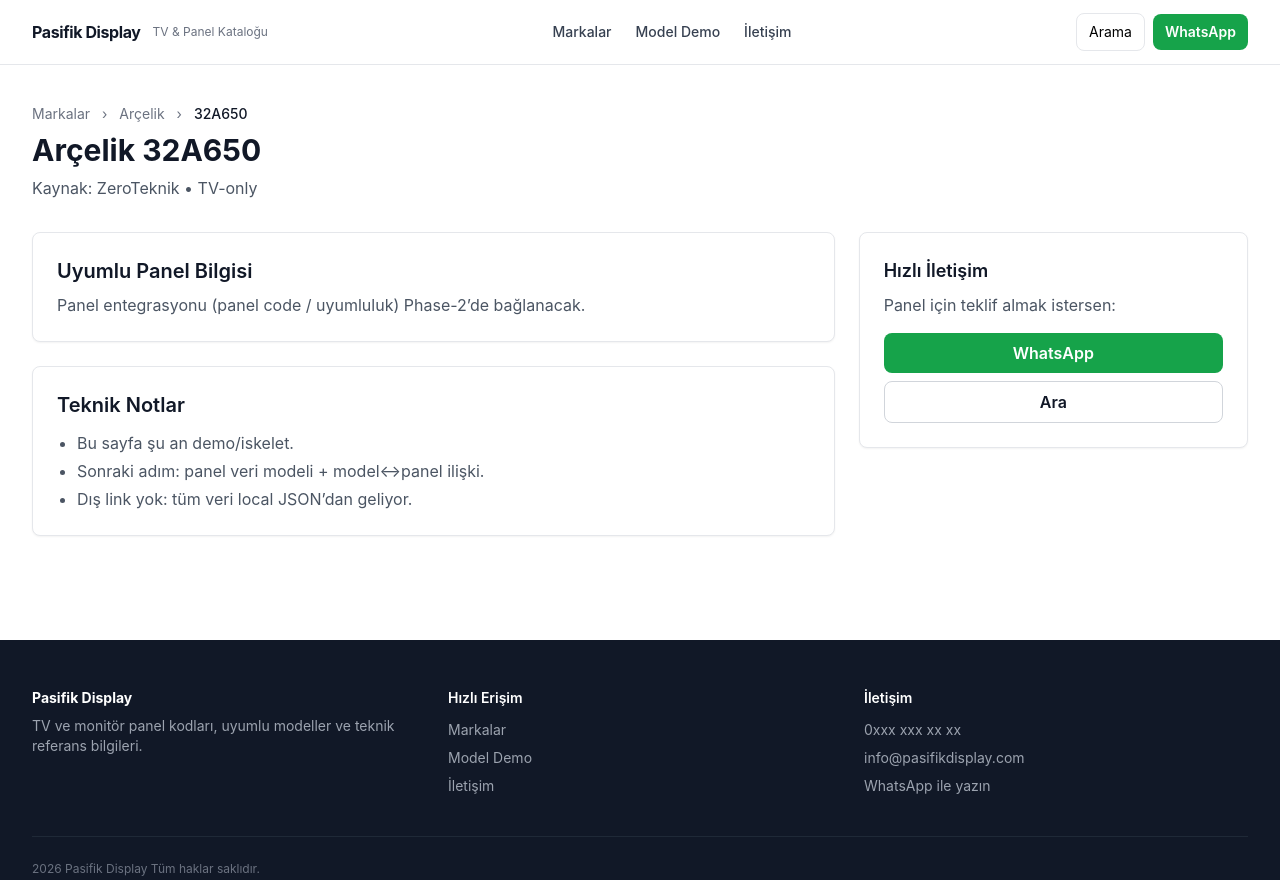
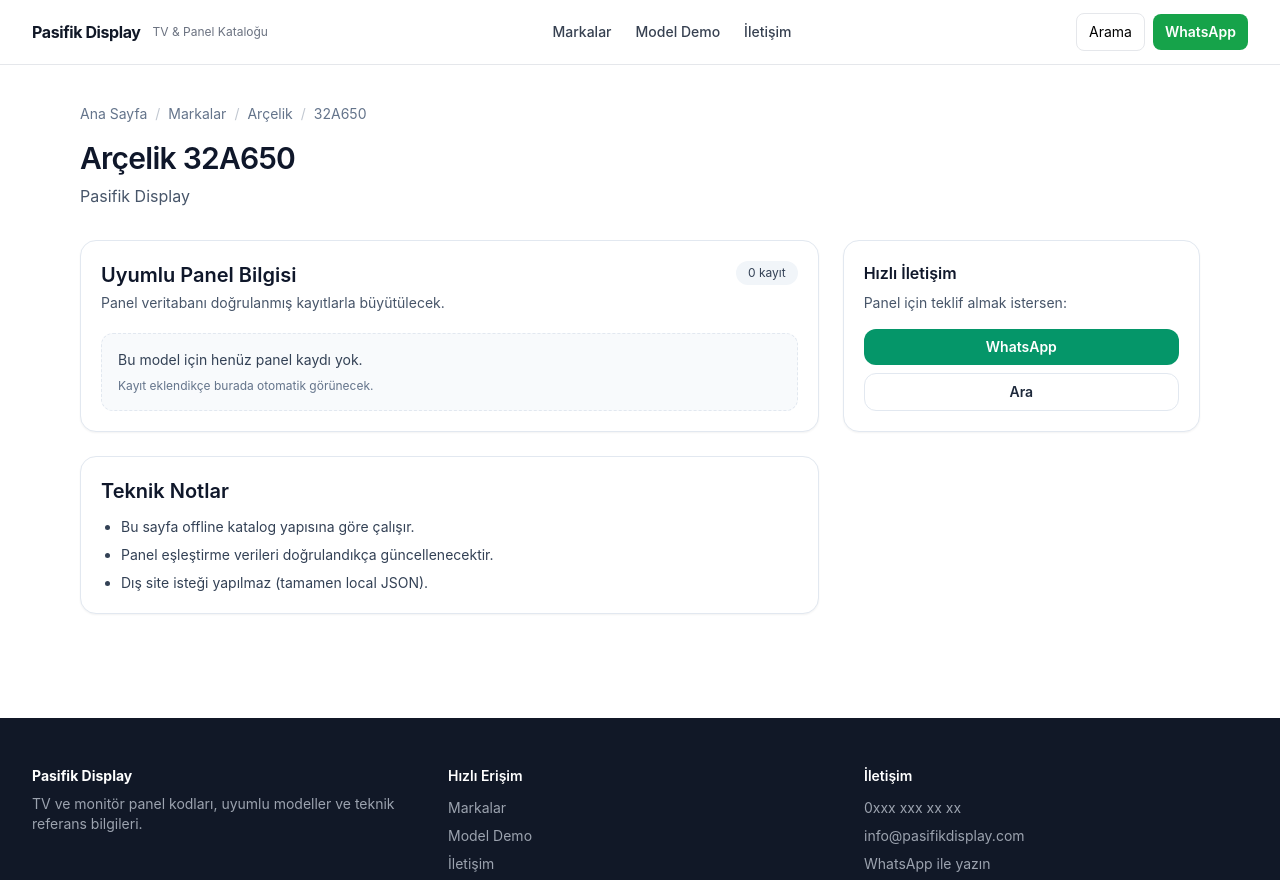
Before and after one commit to ataeyvaz/pasifik-display, an Astro site: page /markalar/arcelik/arcelik-32a650 in a window 1280 px wide. Shown: the top 880 px of the page. Built offline with nearby package versions, Linux system fonts and the light colour scheme; Astro itself is replaced by a stand-in of ours.

Commit message:
fix(routes): static paths + dev-safe sampling; remove vendor labels

```diff
--- a/src/lib/data.ts
+++ b/src/lib/data.ts
@@ -1,14 +1,19 @@
 // src/lib/data.ts
+
 import brandsRaw from "../../data/normalized/brands.json";
 import modelsByBrandRaw from "../../data/normalized/models-by-brand.json";
-import modelPanelMapRaw from "../../data/normalized/model-panel-map.json"; // yoksa dosyayı oluştur (boş {})
+import modelPanelMapRaw from "../../data/normalized/model-panel-map.json";
 
 import type { Brand, ModelsByBrand, ModelSummary, ModelPanelMap, PanelRef } from "../types/catalog";
 
-// Astro/Vite JSON importları genelde already-typed değil; burada cast ediyoruz.
-export const brands = brandsRaw as Brand[];
-export const modelsByBrand = modelsByBrandRaw as ModelsByBrand;
-export const modelPanelMap = modelPanelMapRaw as ModelPanelMap;
+export const brands = brandsRaw as unknown as Brand[];
+export const modelsByBrand = modelsByBrandRaw as unknown as ModelsByBrand;
+export const modelPanelMap = modelPanelMapRaw as unknown as ModelPanelMap;
+
+/** ✅ Dynamic routes için brand listesi */
+export function getAllBrands(): Brand[] {
+  return brands;
+}
 
 export function getBrandBySlug(brandSlug: string): Brand | undefined {
   return brands.find((b) => b.slug === brandSlug);
@@ -19,8 +24,7 @@
 }
 
 export function getModel(brandSlug: string, modelSlug: string): ModelSummary | undefined {
-  const list = getModelsForBrand(brandSlug);
-  return list.find((m) => m.slug === modelSlug);
+  return getModelsForBrand(brandSlug).find((m) => m.slug === modelSlug);
 }
 
 export function makeModelKey(brandSlug: string, modelSlug: string): string {
--- a/src/pages/markalar/[brand]/[model].astro
+++ b/src/pages/markalar/[brand]/[model].astro
@@ -1,82 +1,166 @@
 ---
 import BaseLayout from "../../../layouts/BaseLayout.astro";
-import Container from "../../../components/ui/Container.astro";
-import Card from "../../../components/ui/Card.astro";
+import { getBrandBySlug, getModel, getModelsForBrand, getPanelsForModel, getAllBrands } from "../../../lib/data";
 
-import { getAllBrands } from "../../../lib/data/brands";
-import { getAllModelPaths, getModelByBrandAndSlug } from "../../../lib/data/models";
+/**
+ * Dynamic model route için gerekli
+ * - Production build: tüm brand + tüm model path'leri üretilir
+ * - Dev: performans için limit uygulanır ama HER BRAND'den örnek alınır (Philips/LG/TCL 404 olmaz)
+ */
+export async function getStaticPaths() {
+  const paths: { params: { brand: string; model: string } }[] = [];
 
-export async function getStaticPaths() {
-  return getAllModelPaths().map((p) => ({
-    params: { brand: p.brand, model: p.model },
-  }));
+  const brands = getAllBrands();
+
+  // DEV mod: her brand'den ilk N model
+  const DEV_MODELS_PER_BRAND = 8; // istersen 5 yap
+  // PROD mod: tam üretim
+  const isDev = import.meta.env.DEV;
+
+  for (const b of brands) {
+    const models = getModelsForBrand(b.slug);
+
+    const slice = isDev ? models.slice(0, DEV_MODELS_PER_BRAND) : models;
+
+    for (const m of slice) {
+      paths.push({
+        params: { brand: b.slug, model: m.slug },
+      });
+    }
+  }
+
+  return paths;
 }
 
-const { brand, model } = Astro.params;
-const brandSlug = String(brand);
-const modelSlug = String(model);
+const brandSlug = Astro.params.brand;
+const modelSlug = Astro.params.model;
 
-const brands = getAllBrands();
-const b = brands.find((x) => x.slug === brandSlug);
-
-const m = getModelByBrandAndSlug(brandSlug, modelSlug);
-
-if (!b || !m) {
-  // Astro SSG: fallback yoksa 404 olur, ama tip kontrol için
-  throw new Error(`Model not found: ${brandSlug}/${modelSlug}`);
+if (!brandSlug || !modelSlug) {
+  return new Response("Not found", { status: 404 });
 }
 
-const pageTitle = `${b.name} ${m.modelCode} | Pasifik Display`;
+const brand = getBrandBySlug(brandSlug);
+const model = getModel(brandSlug, modelSlug);
+
+if (!brand || !model) {
+  return new Response("Not found", { status: 404 });
+}
+
+const panels = getPanelsForModel(brandSlug, modelSlug);
+
+const canonical = `/markalar/${brandSlug}/${modelSlug}/`;
+const title = `Pasifik Display | ${brand.name} ${model.modelCode}`;
+const description =
+  `Pasifik Display TV & Panel kataloğu. ${brand.name} ${model.modelCode} modeli için panel uyumluluğu ve teknik notlar.`;
 ---
 
-<BaseLayout title={pageTitle} description={`${b.name} ${m.modelCode} için panel ve teknik bilgi demo sayfası.`}>
-  <Container as="div" class="py-10">
-    <div class="text-sm text-gray-500 mb-2">
-      <a href="/markalar" class="hover:underline">Markalar</a>
-      <span class="mx-2">›</span>
-      <a href={`/markalar/${b.slug}/`} class="hover:underline">{b.name}</a>
-      <span class="mx-2">›</span>
-      <span class="text-gray-900 font-medium">{m.modelCode}</span>
-    </div>
+<BaseLayout title={title} description={description} canonical={canonical}>
+  <section class="mx-auto max-w-6xl px-4 py-10">
+    <nav aria-label="Breadcrumb" class="text-sm text-slate-500">
+      <ol class="flex flex-wrap gap-2">
+        <li class="flex items-center gap-2">
+          <a class="hover:text-slate-800" href="/">Ana Sayfa</a>
+          <span class="opacity-40">/</span>
+        </li>
+        <li class="flex items-center gap-2">
+          <a class="hover:text-slate-800" href="/markalar/">Markalar</a>
+          <span class="opacity-40">/</span>
+        </li>
+        <li class="flex items-center gap-2">
+          <a class="hover:text-slate-800" href={`/markalar/${brand.slug}/`}>{brand.name}</a>
+          <span class="opacity-40">/</span>
+        </li>
+        <li class="flex items-center gap-2">
+          <a class="hover:text-slate-800" href={canonical}>{model.modelCode}</a>
+        </li>
+      </ol>
+    </nav>
 
-    <h1 class="text-3xl font-bold text-gray-900">{b.name} {m.modelCode}</h1>
-    <p class="mt-2 text-gray-600">
-      Kaynak: {m.sources?.zeroteknik ? "ZeroTeknik" : "Solobu (çıkarım)"} • TV-only
-    </p>
+    <header class="mt-4">
+      <h1 class="text-3xl font-semibold tracking-tight text-slate-900">
+        {brand.name} {model.modelCode}
+      </h1>
 
-    <div class="mt-8 grid grid-cols-1 lg:grid-cols-3 gap-6">
+      <!-- ✅ vendor yok -->
+      <p class="mt-2 text-base text-slate-600">Pasifik Display</p>
+    </header>
+
+    <div class="mt-8 grid grid-cols-1 gap-6 lg:grid-cols-3">
       <div class="lg:col-span-2">
-        <Card class="p-6">
-          <h2 class="text-xl font-semibold text-gray-900">Uyumlu Panel Bilgisi</h2>
-          <p class="mt-2 text-gray-600">
-            Panel entegrasyonu (panel code / uyumluluk) Phase-2’de bağlanacak.
-          </p>
-        </Card>
+        <section class="rounded-2xl border border-slate-200 bg-white p-5 shadow-sm">
+          <div class="flex items-start justify-between gap-4">
+            <div>
+              <h2 class="text-xl font-semibold text-slate-900">Uyumlu Panel Bilgisi</h2>
+              <p class="mt-1 text-sm text-slate-600">
+                Panel veritabanı doğrulanmış kayıtlarla büyütülecek.
+              </p>
+            </div>
+            <span class="rounded-full bg-slate-100 px-3 py-1 text-xs text-slate-700">
+              {panels.length} kayıt
+            </span>
+          </div>
 
-        <Card class="p-6 mt-6">
-          <h2 class="text-xl font-semibold text-gray-900">Teknik Notlar</h2>
-          <ul class="mt-3 list-disc pl-5 text-gray-600 space-y-1">
-            <li>Bu sayfa şu an demo/iskelet.</li>
-            <li>Sonraki adım: panel veri modeli + model↔panel ilişki.</li>
-            <li>Dış link yok: tüm veri local JSON’dan geliyor.</li>
+          {panels.length === 0 ? (
+            <div class="mt-5 rounded-xl border border-dashed border-slate-200 bg-slate-50 p-4">
+              <p class="text-sm text-slate-700">Bu model için henüz panel kaydı yok.</p>
+              <p class="mt-2 text-xs text-slate-500">Kayıt eklendikçe burada otomatik görünecek.</p>
+            </div>
+          ) : (
+            <div class="mt-5 overflow-hidden rounded-xl border border-slate-200">
+              <table class="w-full text-sm">
+                <thead class="bg-slate-50 text-left text-slate-600">
+                  <tr>
+                    <th class="px-4 py-3 font-medium">Panel Kodu</th>
+                    <th class="px-4 py-3 font-medium">Güven</th>
+                    <th class="px-4 py-3 font-medium">Not</th>
+                  </tr>
+                </thead>
+                <tbody>
+                  {panels.map((p) => (
+                    <tr class="border-t border-slate-200">
+                      <td class="px-4 py-3 font-mono text-slate-900">{p.panelCode}</td>
+                      <td class="px-4 py-3">
+                        <span class="inline-flex rounded-full bg-slate-100 px-2 py-1 text-xs text-slate-700">
+                          {p.confidence ?? "medium"}
+                        </span>
+                      </td>
+                      <td class="px-4 py-3 text-slate-700">{p.note ?? "-"}</td>
+                    </tr>
+                  ))}
+                </tbody>
+              </table>
+            </div>
+          )}
+        </section>
+
+        <section class="mt-6 rounded-2xl border border-slate-200 bg-white p-5 shadow-sm">
+          <h2 class="text-xl font-semibold text-slate-900">Teknik Notlar</h2>
+          <ul class="mt-3 list-disc space-y-2 pl-5 text-sm text-slate-700">
+            <li>Bu sayfa offline katalog yapısına göre çalışır.</li>
+            <li>Panel eşleştirme verileri doğrulandıkça güncellenecektir.</li>
+            <li>Dış site isteği yapılmaz (tamamen local JSON).</li>
           </ul>
-        </Card>
+        </section>
       </div>
 
-      <div>
-        <Card class="p-6">
-          <h2 class="text-lg font-semibold text-gray-900">Hızlı İletişim</h2>
-          <p class="mt-2 text-gray-600">Panel için teklif almak istersen:</p>
-          <div class="mt-4 space-y-2">
-            <a class="block text-center rounded-lg bg-green-600 text-white py-2 font-semibold hover:bg-green-700" href="#">
+      <aside class="lg:col-span-1">
+        <section class="rounded-2xl border border-slate-200 bg-white p-5 shadow-sm">
+          <h3 class="text-base font-semibold text-slate-900">Hızlı İletişim</h3>
+          <p class="mt-2 text-sm text-slate-600">Panel için teklif almak istersen:</p>
+
+          <div class="mt-4 flex flex-col gap-2">
+            <a class="rounded-xl bg-emerald-600 px-4 py-2 text-center text-sm font-semibold text-white hover:bg-emerald-700"
+               href="/iletisim/">
               WhatsApp
             </a>
-            <a class="block text-center rounded-lg border border-gray-300 text-gray-900 py-2 font-semibold hover:bg-gray-50" href="#">
+
+            <a class="rounded-xl border border-slate-200 px-4 py-2 text-center text-sm font-semibold text-slate-800 hover:bg-slate-50"
+               href="/iletisim/">
               Ara
             </a>
           </div>
-        </Card>
-      </div>
+        </section>
+      </aside>
     </div>
-  </Container>
+  </section>
 </BaseLayout>
```
